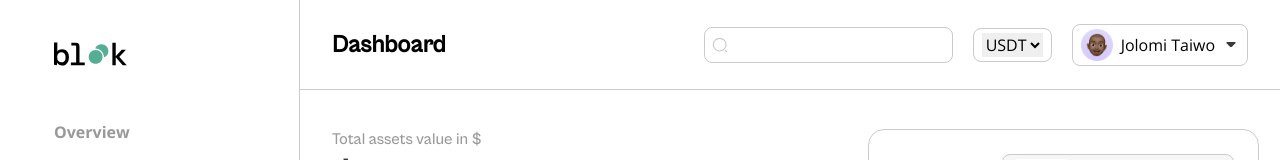
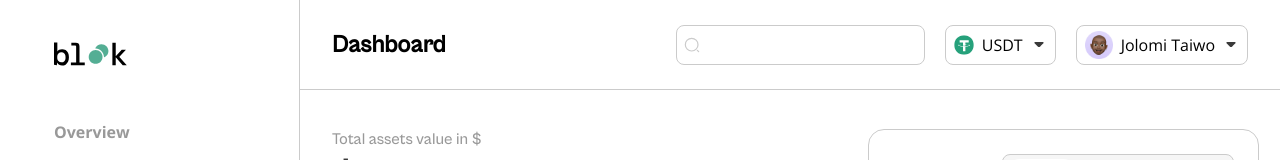
Before and after one commit to JolomiTee/Dashboard-Variants, a React (Vite) app: page / in a window 1280 px wide. Shown: the top 160 px of the page. Built offline with nearby package versions, Linux system fonts and the light colour scheme.

Commit message:
modified:   src/index.css

```diff
--- a/src/components/Blok/BlokNavbar.jsx
+++ b/src/components/Blok/BlokNavbar.jsx
@@ -5,7 +5,7 @@ import BlockBalls from '../../assets/Blok/images/blokBalls.svg'
 import SearchIcon from '../../assets/Blok/images/SearchIcon.svg'
 import ProfilePicture from '../../assets/Blok/images/ProfilePicture.png'
 import ChevronFilledDown from '../../assets/Blok/images/ChevronFilledDown.svg'
-
+import Tether from '../../assets/Blok/images/Tether.svg'
 
 const BlokNavbar = ({ activeMenu, setActiveMenu }) => {
     const { currentMenu } = useBlokContext()
@@ -33,16 +33,18 @@ const BlokNavbar = ({ activeMenu, setActiveMenu }) => {
 
                 <div className="flex items-center relative">
                     <img src={SearchIcon} alt="" className='absolute z-[5] ms-2 w-[16px] h-[16px]' />
-                    <input type="search" name="search" id="search" className='border border-blok-color py-[5px] ps-[35px] pe-[10px] rounded-8 relative focus:ring-0 focus:outline-transparent' />
+                    <input type="search" name="search" id="search" className='border border-blok-color py-[5px] ps-[35px] pe-[10px] rounded-8 relative focus:ring-0 focus:outline-transparent h-10' />
                 </div>
-                <div className="border border-blok-color p-1 rounded-8 px-2">
-                    <select name="currency" id="currency">
-                        <option defaultValue='USDT'>USDT</option>
-                    </select>
+                <div className="border border-blok-color p-1 rounded-8 px-2 flex justify-center items-center gap-2 h-10">
+                    <img src={Tether} alt="" className='w-5 h-5' />
+                    <span className='flex flex-shrink-0'>USDT</span>
+                    <button>
+                        <img src={ChevronFilledDown} alt="coin" />
+                    </button>
                 </div>
-                <div className="border border-blok-color p-1 rounded-8 px-2 flex justify-center items-center gap-2">
-                    <img src={ProfilePicture} alt="" className='w-8' />
-                    <span>Jolomi Taiwo</span>
+                <div className="border border-blok-color p-1 rounded-8 px-2 flex justify-center items-center gap-2 h-10">
+                    <img src={ProfilePicture} alt="" className='w-7 h-7' />
+                    <span className='flex flex-shrink-0'>Jolomi Taiwo</span>
                     <button>
                         <img src={ChevronFilledDown} alt="" />
                     </button>
--- a/src/index.css
+++ b/src/index.css
@@ -22,7 +22,7 @@ body{
 @tailwind components;
 @tailwind utilities;
 
-@media (min-width: 1023px) {
+@media (min-width: 1024px) {
     .navbar{
         max-width: calc(100% - 300px);
     }
```
